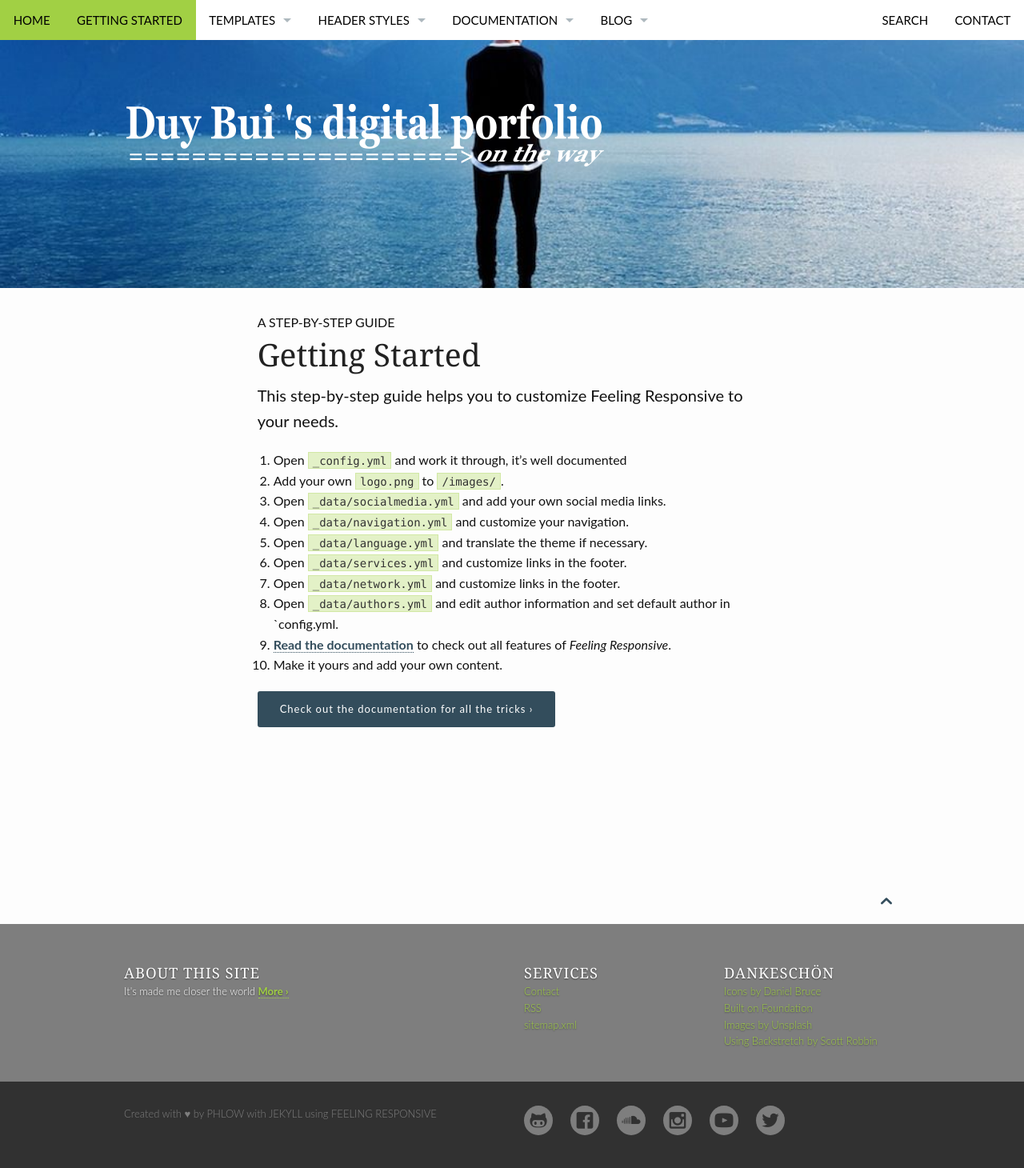
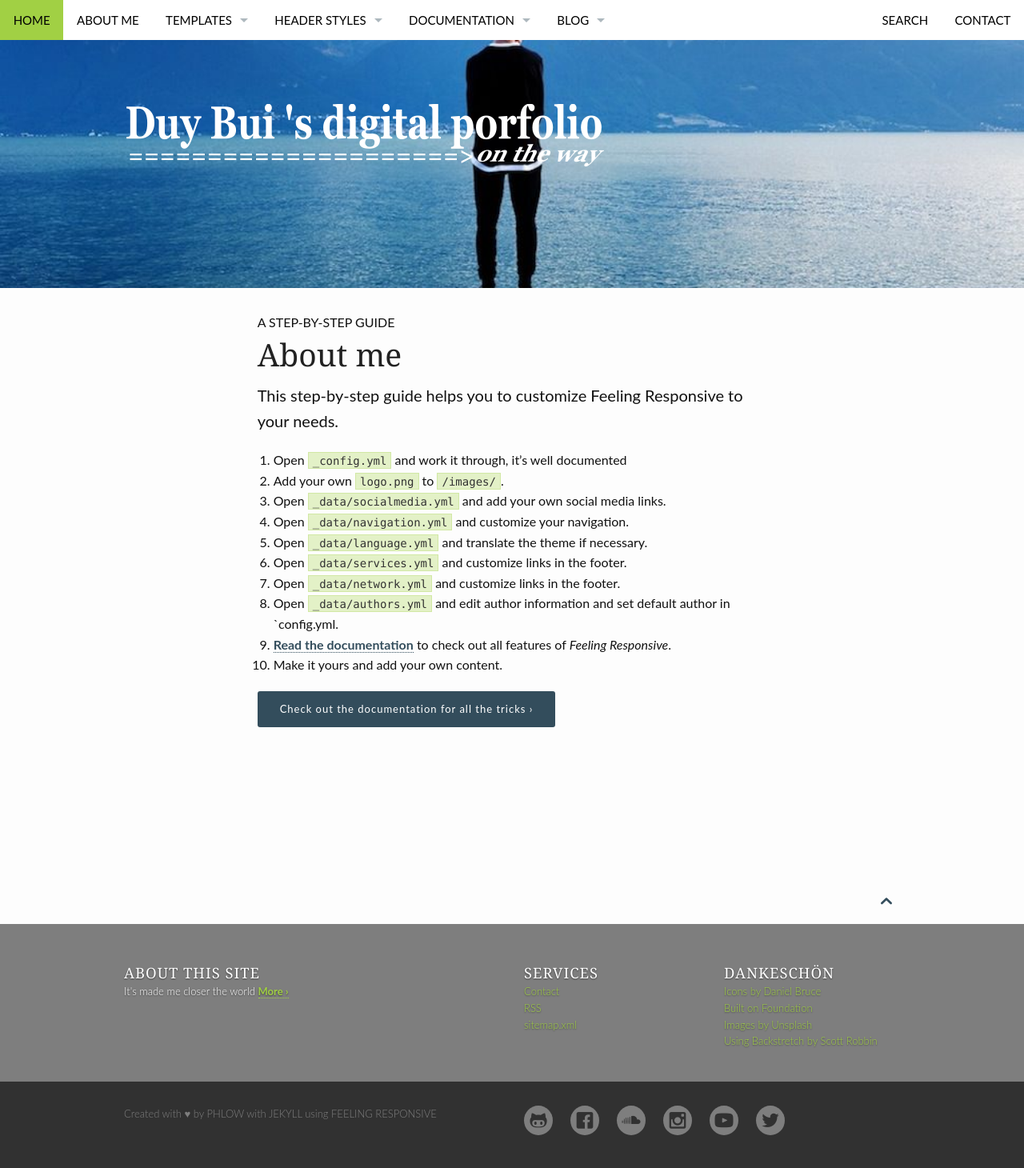
Before and after one commit to duybuidotvn/duybuidotvn.github.io, a Jekyll site: the page built from pages/about-me.md, in a window 1280 px wide. Shown: the whole page at 80% size. Built offline with Jekyll 4.4.1, drawn with Linux system fonts in a browser that asks for light colours.

Commit message:
add about me

```diff
--- a/_data/navigation.yml
+++ b/_data/navigation.yml
@@ -2,8 +2,8 @@
   url: "/"
   side: left
 
-- title: Getting Started
-  url: "/getting-started/"
+- title: About me
+  url: "/about-me/"
   side: left
 
 - title: "Templates"
--- a/pages/getting-started.md
+++ b/pages/about-me.md
@@ -1,7 +1,7 @@
 ---
 layout: page
 show_meta: false
-title: "Getting Started"
+title: "About me"
 subheadline: "A Step-by-Step Guide"
 teaser: "This step-by-step guide helps you to customize Feeling Responsive to your needs."
 header:
```
Also changed, not shown: 2 other files.
